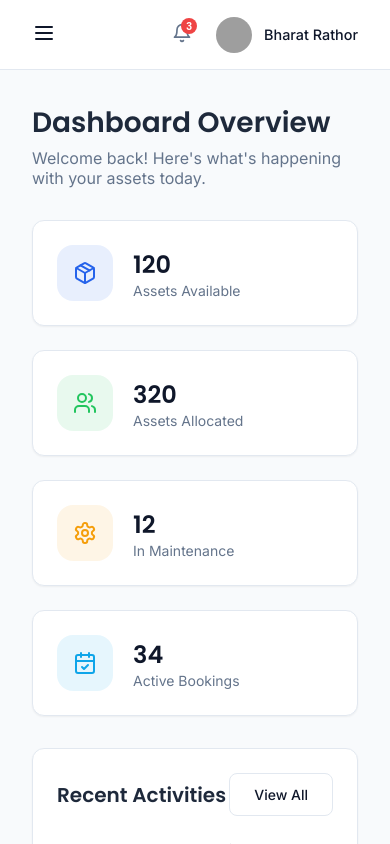
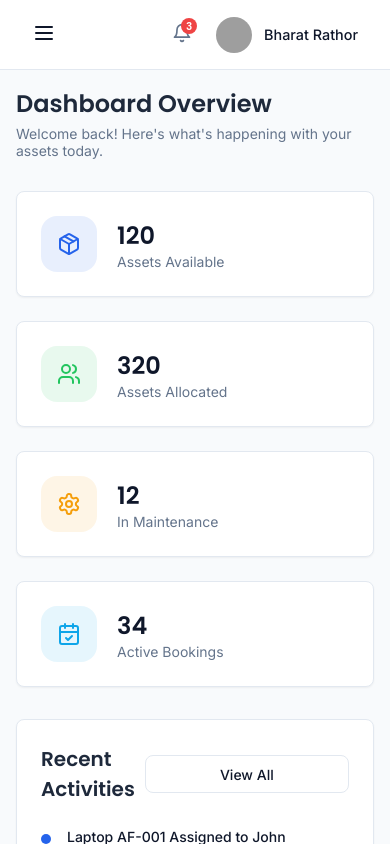
Before and after one commit to DevanshAdhia/AssetFlow-Problem-Statement, a React (Vite) app: page /dashboard in a window 390 px wide. Built offline with nearby package versions, Linux system fonts and the light colour scheme; grey boxes are pictures that could not be loaded.

Commit message:
Enhance global responsiveness across all devices

```diff
--- a/src/index.css
+++ b/src/index.css
@@ -129,3 +129,50 @@ a:hover {
   display: flex;
   flex-direction: column;
 }
+
+/* Global Responsive Overrides */
+@media (max-width: 768px) {
+  :root {
+    --radius: 8px; /* Slightly smaller border radius on mobile */
+  }
+
+  body {
+    font-size: 14px; /* Adjust base font size for mobile readability */
+  }
+
+  h1 { font-size: 1.5rem !important; }
+  h2 { font-size: 1.25rem !important; }
+
+  .btn {
+    padding: 0.6rem 1.2rem;
+    width: 100%; /* Full width buttons on mobile by default for better touch targets */
+    justify-content: center;
+  }
+
+  .form-control {
+    padding: 0.6rem 0.8rem; /* Optimize touch targets */
+  }
+
+  /* Padding adjustments for pages */
+  .auth-card {
+    padding: 1.5rem 1rem !important;
+  }
+
+  .content-area, .terms-content {
+    padding: 1rem !important;
+  }
+
+  .kpi-grid, .profile-details-grid {
+    grid-template-columns: 1fr !important;
+  }
+}
+
+@media (min-width: 769px) and (max-width: 1024px) {
+  /* Tablet adjustments */
+  .kpi-grid {
+    grid-template-columns: repeat(2, 1fr) !important;
+  }
+  .content-area, .terms-content {
+    padding: 1.5rem !important;
+  }
+}
```
